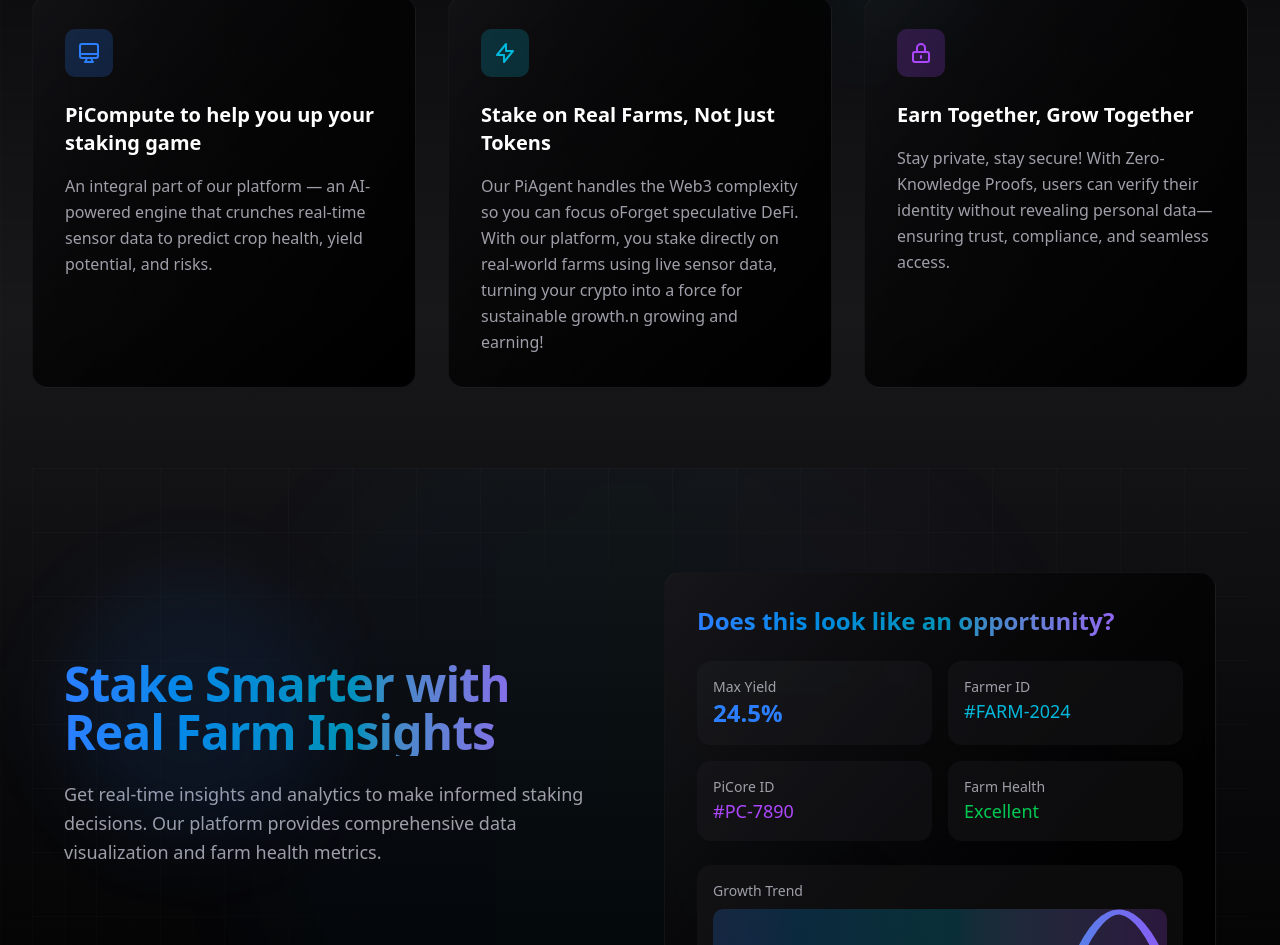
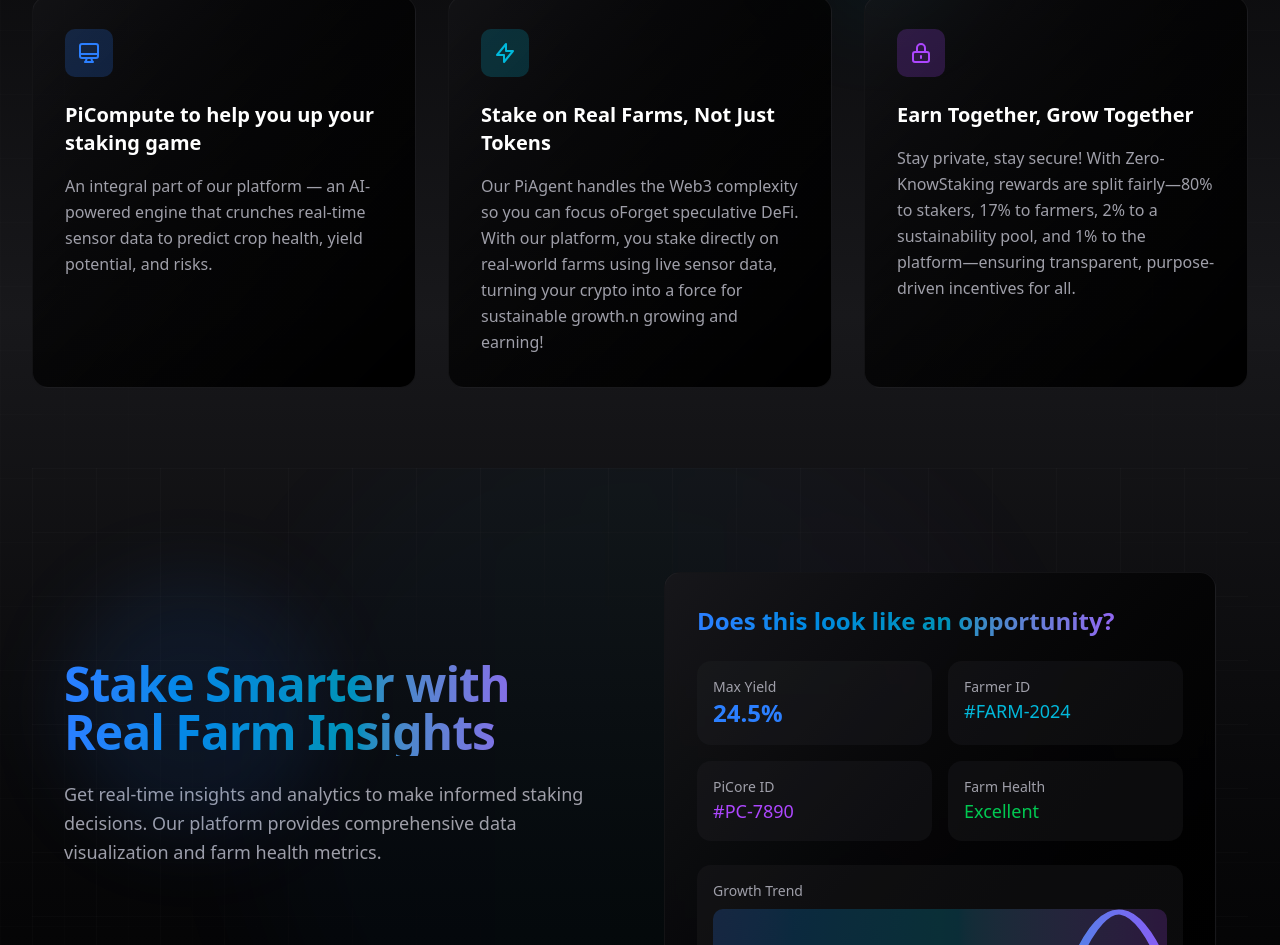
Before and after one commit to OoviyaManickam/OnlyFarmers, a Next.js app: page / in a window 1280 px wide. Shown: the part 1058-2003 px from the top of the page. Built offline with nearby package versions, Linux system fonts and the light colour scheme.

Commit message:
feature section edit on home x3

```diff
--- a/src/app/page.tsx
+++ b/src/app/page.tsx
@@ -112,7 +112,7 @@ export default function HomePage() {
                   </div>
                   <h3 className="text-xl font-bold text-white mb-4 font-space-grotesk">Earn Together, Grow Together</h3>
                   <p className="text-zinc-400 font-space-grotesk leading-relaxed">
-                    Stay private, stay secure! With Zero-Knowledge Proofs, users can verify their identity without revealing personal data—ensuring trust, compliance, and seamless access.
+                    Stay private, stay secure! With Zero-KnowStaking rewards are split fairly—80% to stakers, 17% to farmers, 2% to a sustainability pool, and 1% to the platform—ensuring transparent, purpose-driven incentives for all.
                   </p>
                 </div>
 
```
